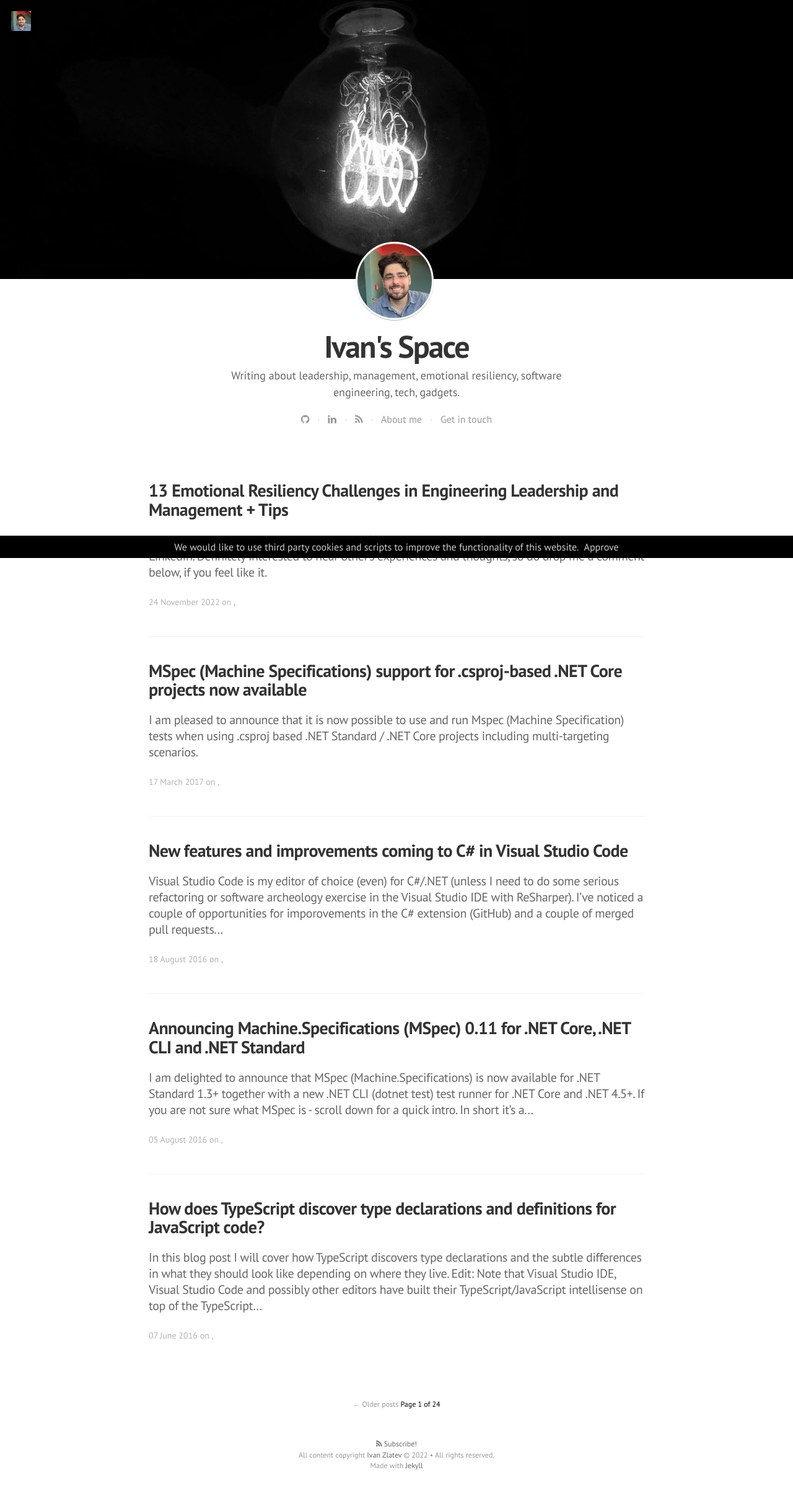
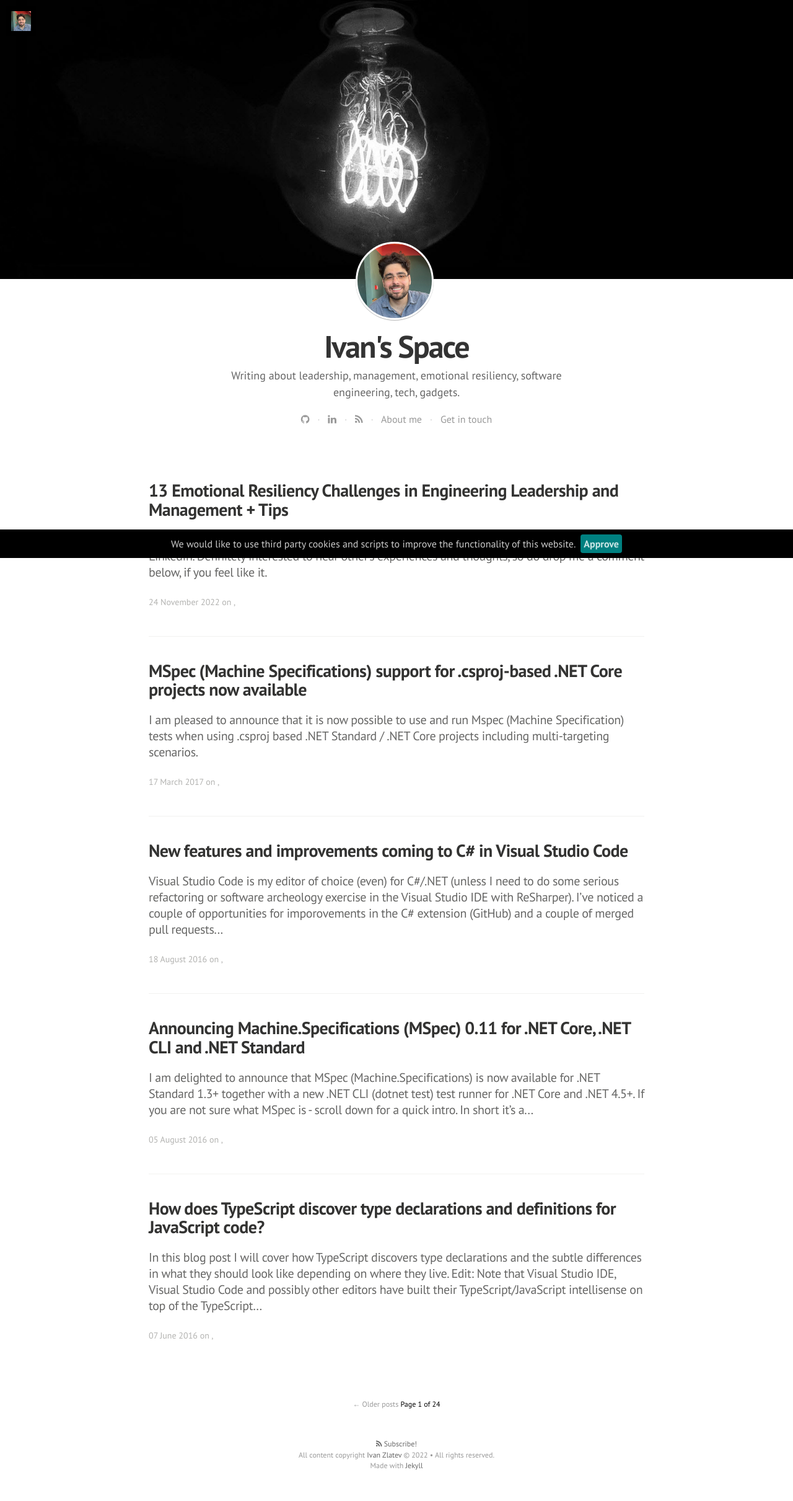
Before and after one commit to ivanz/ivanz.github.io, a Jekyll site: the page built from index.html, in a window 1280 px wide. Shown: the whole page at 62% size. Built offline with Jekyll 4.4.1, drawn with Linux system fonts in a browser that asks for light colours; nearby versions of some CDN libraries; some web fonts are replaced; the list of posts is cut into pages by our own code.

Commit message:
fix styling

```diff
--- a/_includes/cookie-consent.html
+++ b/_includes/cookie-consent.html
@@ -1,9 +1,9 @@
 <style>
     #cookie-notice {padding: 0.5rem 1rem; display: none; text-align: center; position: fixed; bottom: 0; width: calc(100% - 2rem); background: black; color: rgba(255,255,255,0.8);}
-    #cookie-notice a {display: inline-block; cursor: pointer; margin-left: 0.5rem;}
+    #cookie-notice a {display: inline-block; cursor: pointer; margin-left: 0.5rem;background-color: #008080; border-radius: 0.25rem; padding: 5px; font-weight: bold;}
     @media (max-width: 767px) {
         #cookie-notice span {display: block; padding-top: 3px; margin-bottom: 1rem;}
-        #cookie-notice a {position: relative; bottom: 4px; background-color: #008080; border-radius: 0.25rem; padding: 5px; font-weight: bold;}
+        #cookie-notice a {position: relative; bottom: 4px; }
 
     }
 </style>
```
